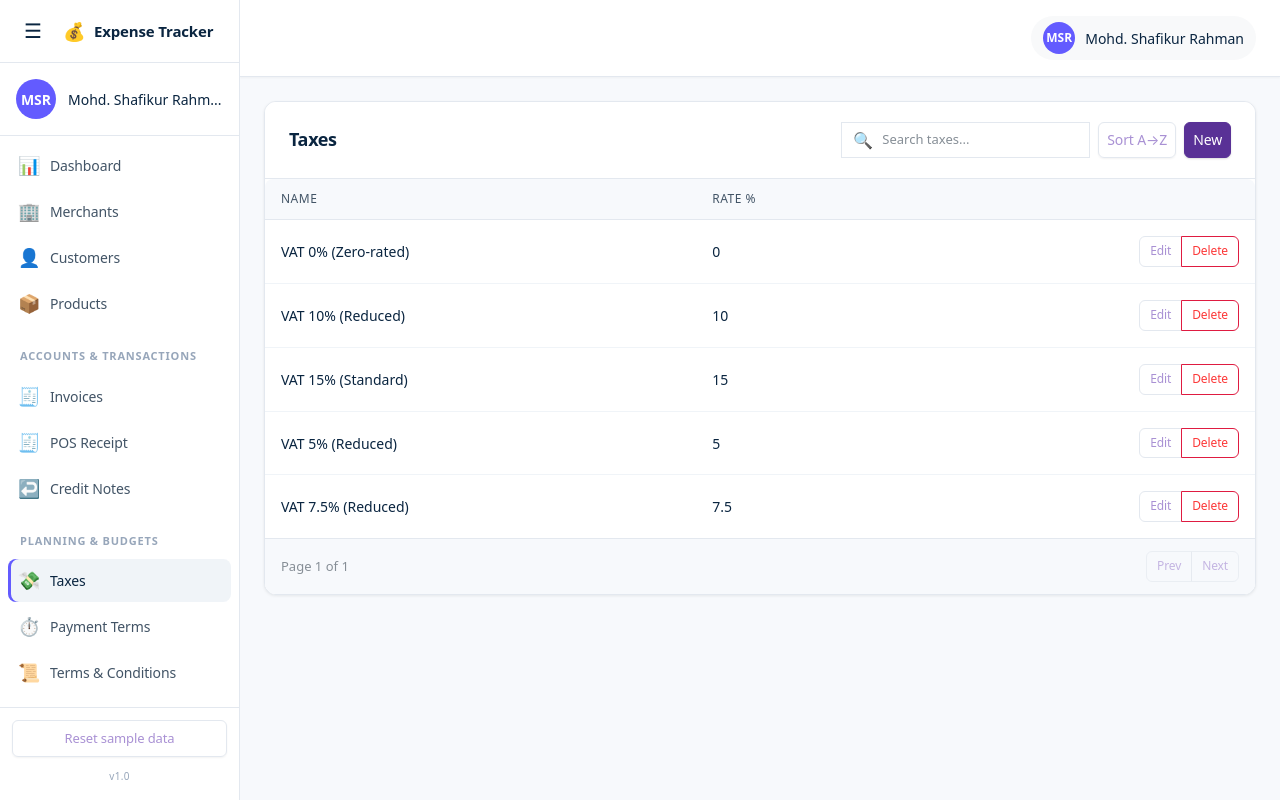
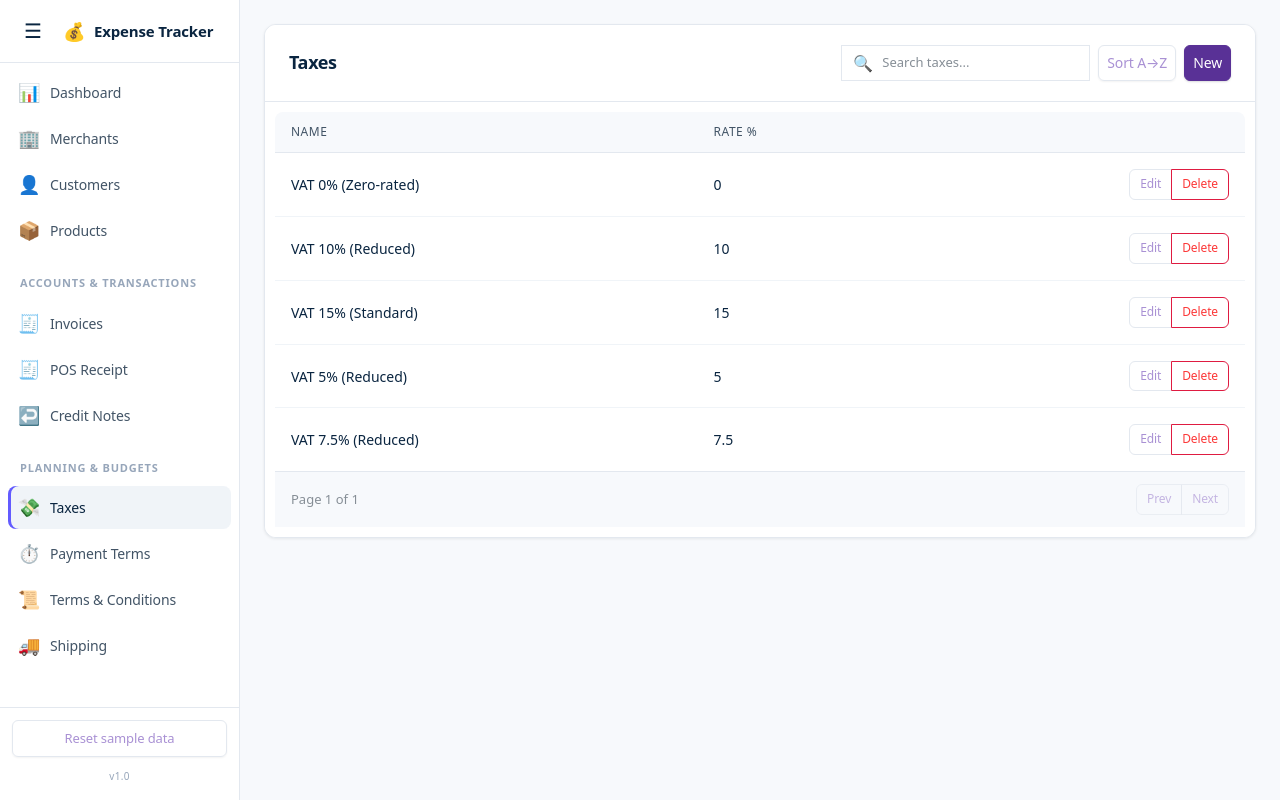
Before and after one commit to shafikshaon/billing, a Vue app: page /taxes in a window 1280 px wide. Built offline with nearby package versions, Linux system fonts and the light colour scheme.

Commit message:
Update Design

```diff
--- a/src/components/SectionCard.vue
+++ b/src/components/SectionCard.vue
@@ -57,7 +57,7 @@ defineProps({
 }
 
 .stripe-card-body {
-  padding: 0;
+  padding: 10px;
   background: #ffffff;
 }
 
--- a/src/layouts/MainLayout.vue
+++ b/src/layouts/MainLayout.vue
@@ -66,12 +66,6 @@ function onResetClick() {
         </div>
       </div>
 
-      <!-- User Profile Section -->
-      <div class="user-profile">
-        <div class="user-avatar">MSR</div>
-        <div class="user-name">Mohd. Shafikur Rahm...</div>
-      </div>
-
       <nav class="sidebar-nav">
         <template v-for="(routes, section) in groupedRoutes" :key="section">
           <div v-if="sectionTitles[section]" class="nav-section-title">{{ sectionTitles[section] }}</div>
@@ -98,18 +92,6 @@ function onResetClick() {
 
     <!-- Main Content Area -->
     <div class="main-content">
-      <header class="main-header">
-        <div class="header-content">
-          <div class="header-title"><slot name="title" /></div>
-          <div class="header-actions">
-            <slot name="actions" />
-            <div class="header-user">
-              <div class="header-user-avatar">MSR</div>
-              <span class="header-user-name">Mohd. Shafikur Rahman</span>
-            </div>
-          </div>
-        </div>
-      </header>
       <main class="main-body">
         <slot />
       </main>
```
